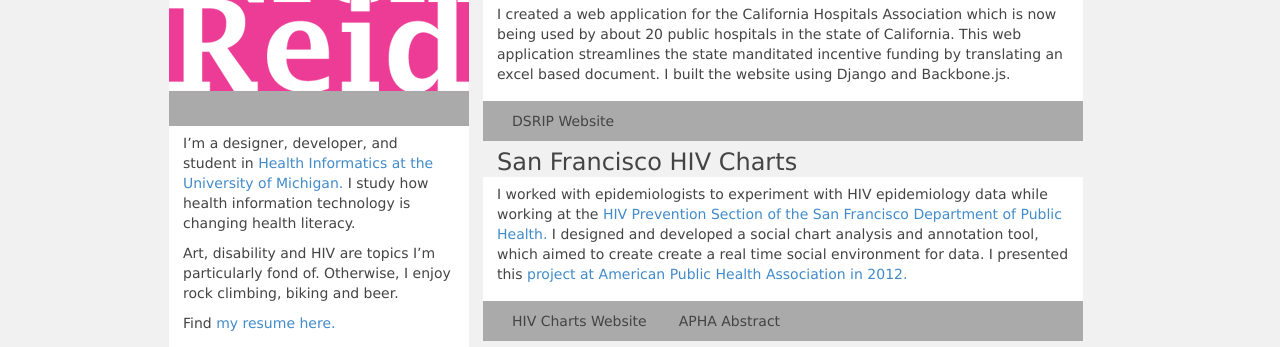
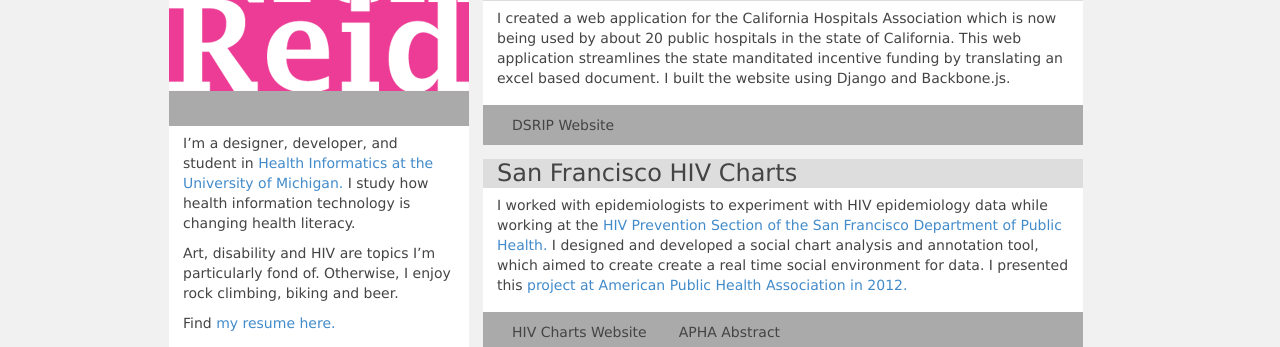
Before and after one commit to nickdotreid/nickreidcom, a plain HTML site: page index.html in a window 1280 px wide. Shown: the part 95-442 px from the top of the page. Drawn offline with nearby package versions, Linux system fonts and the light colour scheme.

Commit message:
added header color to top

```diff
--- a/less/base.less
+++ b/less/base.less
@@ -28,7 +28,9 @@ h2{
 }
 
 .section{
+	margin-top:		@spaceSize;
 	color:			@fontColor;
+	background-color: @footerBackgroundColor;
 	.title{
 		margin:0px;
 		padding:0px;
```
Also changed, not shown: css/nickreid.css.
